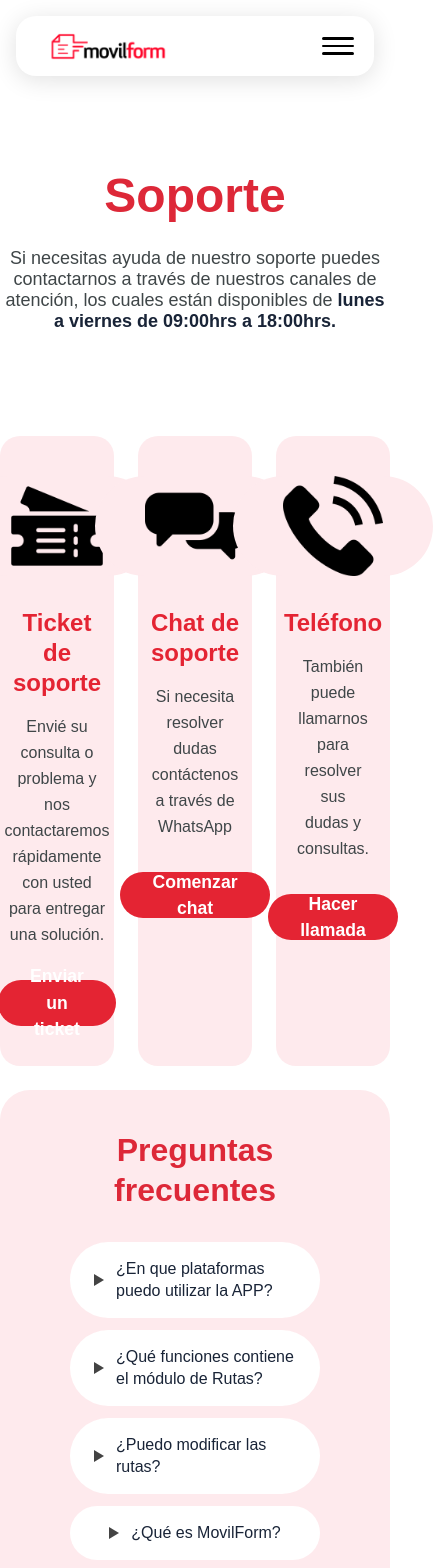
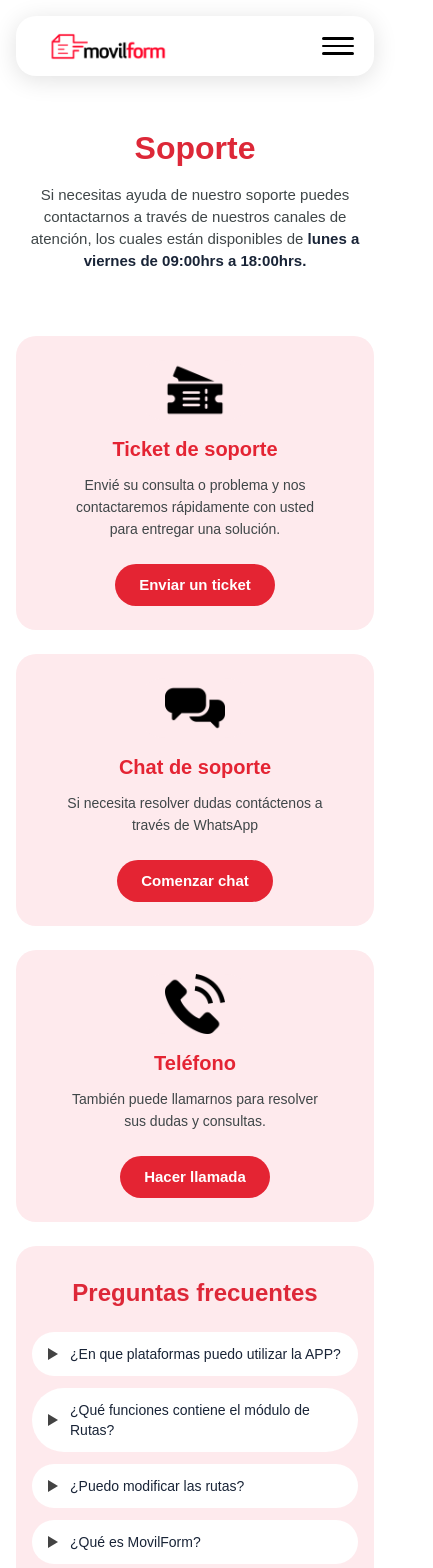
Before and after one commit to JeanGeros/movilform-gonarm, a Next.js app: page /soporte in a window 390 px wide. Shown: the top 1568 px of the page, 433 px wide, since content can reach past the window. Built offline with nearby package versions, Linux system fonts and the light colour scheme; a web font is replaced by a local one.

Commit message:
feat: adaptar página de soporte y SupportCard a versión mobile

```diff
--- a/app/components/SupportCard.tsx
+++ b/app/components/SupportCard.tsx
@@ -12,20 +12,20 @@
 
 export default function SupportCard({ icon, alt, title, description, href, label, external }: SupportCardProps) {
   return (
-    <div className="bg-[#feeaed] rounded-[20px] p-10 flex flex-col items-center text-center">
-      <div className="w-[200px] h-[100px] rounded-full bg-[#feeaed] flex items-center justify-center">
-        <Image src={icon} alt={alt} width={100} height={80} className="w-[100px] h-[100px] object-contain" />
+    <div className="bg-[#feeaed] rounded-[20px] p-6 md:p-10 flex flex-col items-center text-center">
+      <div className="w-[120px] h-[60px] md:w-[200px] md:h-[100px] rounded-full bg-[#feeaed] flex items-center justify-center">
+        <Image src={icon} alt={alt} width={100} height={80} className="w-[60px] h-[60px] md:w-[100px] md:h-[100px] object-contain" />
       </div>
-      <h2 className="font-satoshi mt-8 text-[24px] font-bold text-[#e42433] leading-[30px]">
+      <h2 className="font-satoshi mt-4 md:mt-8 text-[20px] md:text-[24px] font-bold text-[#e42433] leading-[26px] md:leading-[30px]">
         {title}
       </h2>
-      <p className="font-satoshi mt-4 text-[16spx] text-[#3f4648] leading-[26px] max-w-[260px]">
+      <p className="font-satoshi mt-3 md:mt-4 text-[14px] md:text-[16px] text-[#3f4648] leading-[22px] md:leading-[26px] max-w-[260px]">
         {description}
       </p>
       <a
         href={href}
         {...(external ? { target: "_blank", rel: "noopener noreferrer" } : {})}
-        className="font-satoshi mt-8 inline-flex items-center justify-center h-[46px] px-8 rounded-full bg-[#e42433] text-white text-[17.6px] font-extrabold hover:bg-[#c01f2d] transition-colors"
+        className="font-satoshi mt-6 md:mt-8 inline-flex items-center justify-center h-[42px] md:h-[46px] px-6 md:px-8 rounded-full bg-[#e42433] text-white text-[15px] md:text-[17.6px] font-extrabold hover:bg-[#c01f2d] transition-colors"
       >
         {label}
       </a>
--- a/app/soporte/page.tsx
+++ b/app/soporte/page.tsx
@@ -49,14 +49,14 @@
         <Navbar />
       </div>
 
-      <div className="pb-16 flex flex-col gap-6 max-w-7xl mx-auto">
+      <div className="px-4 md:px-0 pb-16 flex flex-col gap-6 max-w-7xl mx-auto">
 
         {/* ── 1. ENCABEZADO ────────────────────────────────────────────────── */}
-        <section className="py-20 text-center">
-          <h1 className="font-satoshi text-[48px] font-black text-[#dd2838] leading-[56px]">
+        <section className="py-10 md:py-20 text-center">
+          <h1 className="font-satoshi text-[32px] md:text-[48px] font-black text-[#dd2838] leading-[40px] md:leading-[56px]">
             Soporte
           </h1>
-          <p className="font-satoshi mt-6 text-[18px] text-[#3f4648] leading-[21px] max-w-[600px] mx-auto">
+          <p className="font-satoshi mt-4 md:mt-6 text-[15px] md:text-[18px] text-[#3f4648] leading-[22px] md:leading-[21px] max-w-[600px] mx-auto">
             Si necesitas ayuda de nuestro soporte puedes contactarnos a través de nuestros
             canales de atención, los cuales están disponibles de{" "}
             <strong className="text-[#192437]">lunes a viernes de 09:00hrs a 18:00hrs.</strong>
@@ -64,7 +64,7 @@
         </section>
 
         {/* ── 2. CANALES DE SOPORTE ────────────────────────────────────────── */}
-        <div className="grid grid-cols-3 gap-6">
+        <div className="grid grid-cols-1 md:grid-cols-3 gap-6">
           <SupportCard
             icon="/soporte/icon-ticket.png"
             alt="Ticket de soporte"
@@ -93,8 +93,8 @@
         </div>
 
         {/* ── 3. PREGUNTAS FRECUENTES ──────────────────────────────────────── */}
-        <section className="bg-[#feeaed] rounded-[30px] px-[70px] py-[40px]">
-          <h2 className="font-satoshi text-[32px] font-extrabold text-[#dd2838] text-center leading-[40px] mb-8">
+        <section className="bg-[#feeaed] rounded-[20px] md:rounded-[30px] px-4 py-8 md:px-[70px] md:py-[40px]">
+          <h2 className="font-satoshi text-[24px] md:text-[32px] font-extrabold text-[#dd2838] text-center leading-[30px] md:leading-[40px] mb-6 md:mb-8">
             Preguntas frecuentes
           </h2>
           <div className="max-w-[700px] mx-auto flex flex-col gap-3">
@@ -104,17 +104,17 @@
                 <div key={i}>
                   <button
                     onClick={() => setOpenFaq(isOpen ? null : i)}
-                    className="w-full flex items-center justify-center gap-3 bg-white rounded-full px-6 py-4 text-left"
+                    className="w-full flex items-center gap-3 bg-white rounded-full px-4 py-3 md:px-6 md:py-4 text-left cursor-pointer"
                   >
                     <TriangleIcon open={isOpen} />
-                    <span className={`font-satoshi text-[16px] leading-[22px] transition-colors duration-300 ${isOpen ? "text-[#434343]" : "text-[#192437]"}`}>
+                    <span className={`font-satoshi text-[14px] md:text-[16px] leading-[20px] md:leading-[22px] transition-colors duration-300 ${isOpen ? "text-[#434343]" : "text-[#192437]"}`}>
                       {faq.q}
                     </span>
                   </button>
                   <div className={`grid transition-all duration-300 ease-in-out ${isOpen ? "grid-rows-[1fr] opacity-100 mt-1" : "grid-rows-[0fr] opacity-0"}`}>
                     <div className="overflow-hidden">
-                      <div className="bg-white rounded-[20px] px-6 py-4">
-                        <p className="font-satoshi text-[16px] text-[#3f4648] leading-[26px] whitespace-pre-line">
+                      <div className="bg-white rounded-[20px] px-4 py-3 md:px-6 md:py-4">
+                        <p className="font-satoshi text-[14px] md:text-[16px] text-[#3f4648] leading-[22px] md:leading-[26px] whitespace-pre-line">
                           {faq.a}
                         </p>
                       </div>
```
